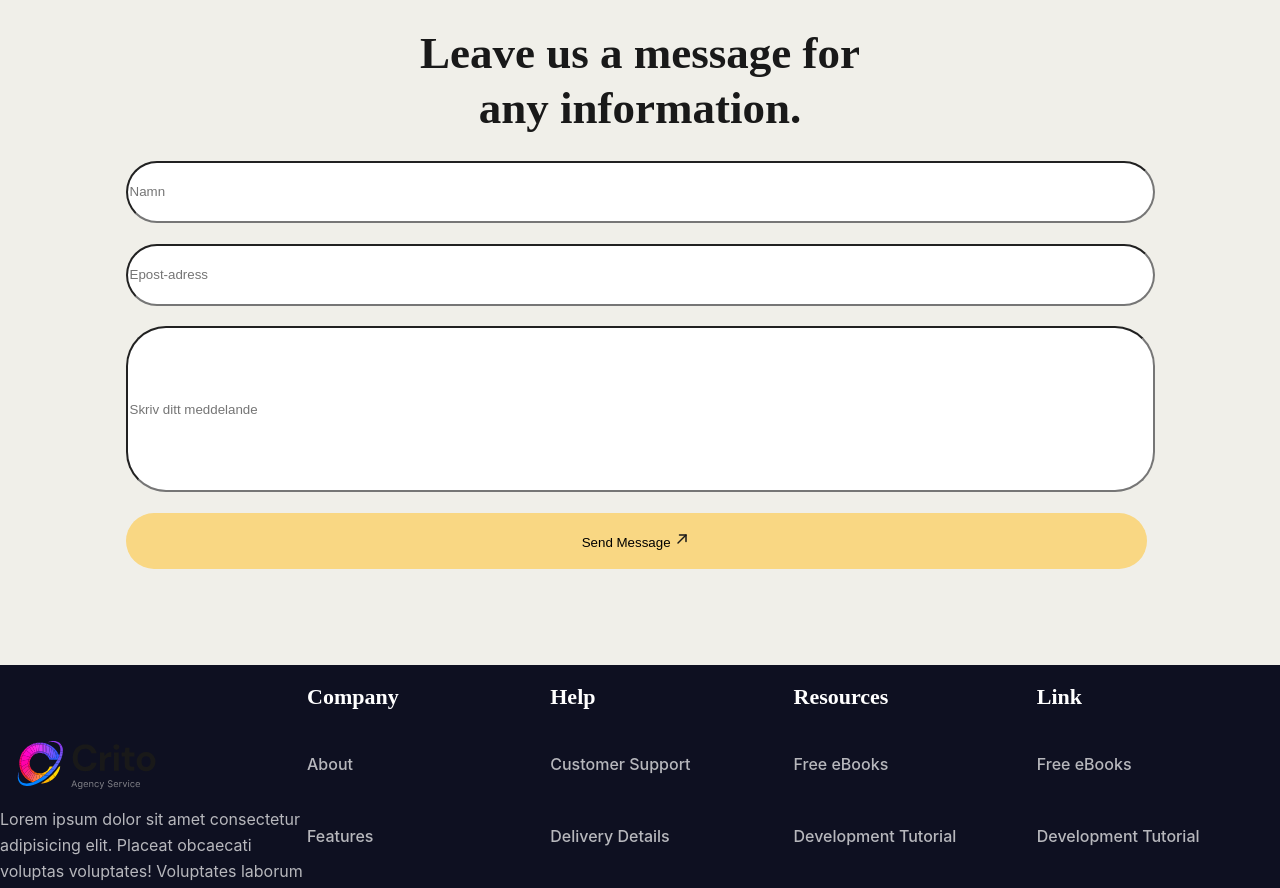
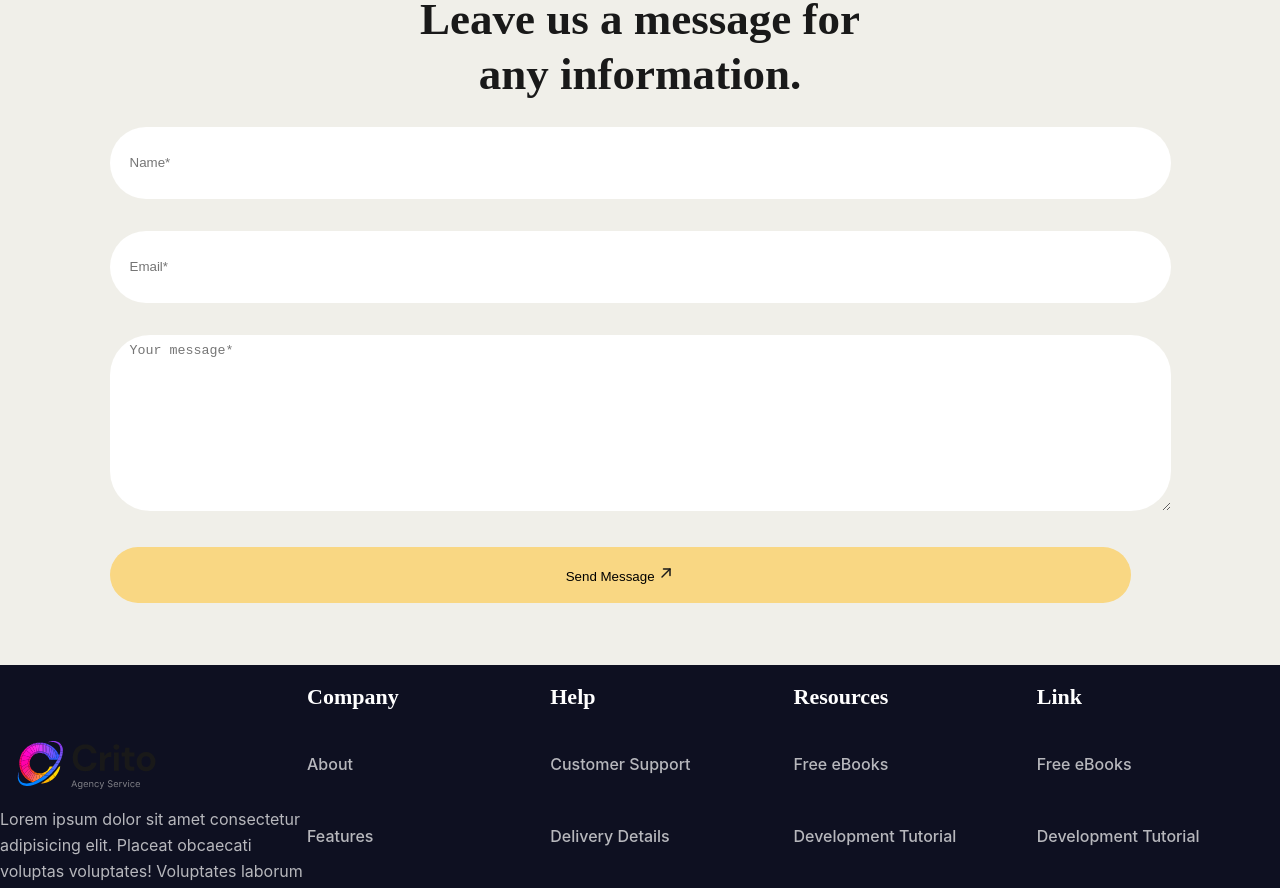
Before and after one commit to Markusloka/ReactAssignment, a React (Vite) app: page /Contact in a window 1280 px wide. Shown: the part 780-1668 px from the top of the page. Built offline with nearby package versions, Linux system fonts and the light colour scheme.

Commit message:
Added form validation and messages

```diff
--- a/src/pages/contact/components/Form.jsx
+++ b/src/pages/contact/components/Form.jsx
@@ -4,8 +4,9 @@ import ArrowUp from "../../../assets/hero/ArrowUp Right.svg";
 export function Form() {
   const {
     register,
+
+    formState: { errors },
     handleSubmit,
-    formState: { errors },
   } = useForm();
   console.log(errors);
   return (
@@ -15,24 +16,36 @@ export function Form() {
         console.log(data);
       })}
     >
-      <input
-        className="Name"
-        type="text"
-        {...register("Namn", { required: true, minLength: 2 })}
-        placeholder="Namn"
-      ></input>
-      <input
-        className="Email"
-        type="email"
-        {...register("Email", { required: true })}
-        placeholder="Epost-adress"
-      ></input>
-      <input
-        className="Message"
-        type="text"
-        {...register("Message", { required: true })}
-        placeholder="Skriv ditt meddelande"
-      ></input>
+      <div>
+        <input
+          className="namn"
+          placeholder="Name*"
+          {...register("firstName", {
+            required: "First name is requried",
+            minLength: 2,
+          })}
+          aria-invalid={errors.firstName ? "true" : "false"}
+        />
+        {errors.firstName && <p role="alert">{errors.firstName.message}</p>}
+      </div>
+      <div>
+        <input
+          className="email"
+          placeholder="Email*"
+          {...register("email", { required: "Need to fill a valid email" })}
+          aria-invalid={errors.email ? "true" : "false"}
+        />
+        {errors.email && <p role="alert">{errors.email.message}</p>}
+      </div>
+      <div>
+        <textarea
+          className="message"
+          placeholder="Your message*"
+          {...register("message", { required: "You need to fill a message" })}
+          aria-invalid={errors.message ? "true" : "false"}
+        />
+        {errors.message && <p role="alert">{errors.message.message}</p>}
+      </div>
 
       <button type="submit" className="sendButton">
         Send Message <img src={ArrowUp} />
--- a/src/pages/contact/components/style.form.css
+++ b/src/pages/contact/components/style.form.css
@@ -1,33 +1,38 @@
 .messagingForm {
   display: flex;
   flex-direction: column;
+  gap: 2rem;
+}
+.messagingForm input,
+.messagingForm textarea {
+  padding: 8px 20px;
 }
 
-.Name {
+.namn {
   width: 1021px;
   height: 56px;
   border-radius: 40px;
+  border: none;
   background: #ffffff;
 }
 
-.Email {
-  margin-top: 2%;
+.email {
   width: 1021px;
   height: 56px;
   border-radius: 40px;
+  border: none;
   background: #ffffff;
 }
 
-.Message {
-  margin-top: 2%;
+.message {
   width: 1021px;
   height: 160px;
   border-radius: 40px;
+  border: none;
   background: #ffffff;
 }
 
 .sendButton {
-  margin-top: 2%;
   width: 1021px;
   height: 56px;
   border-radius: 40px;
```
